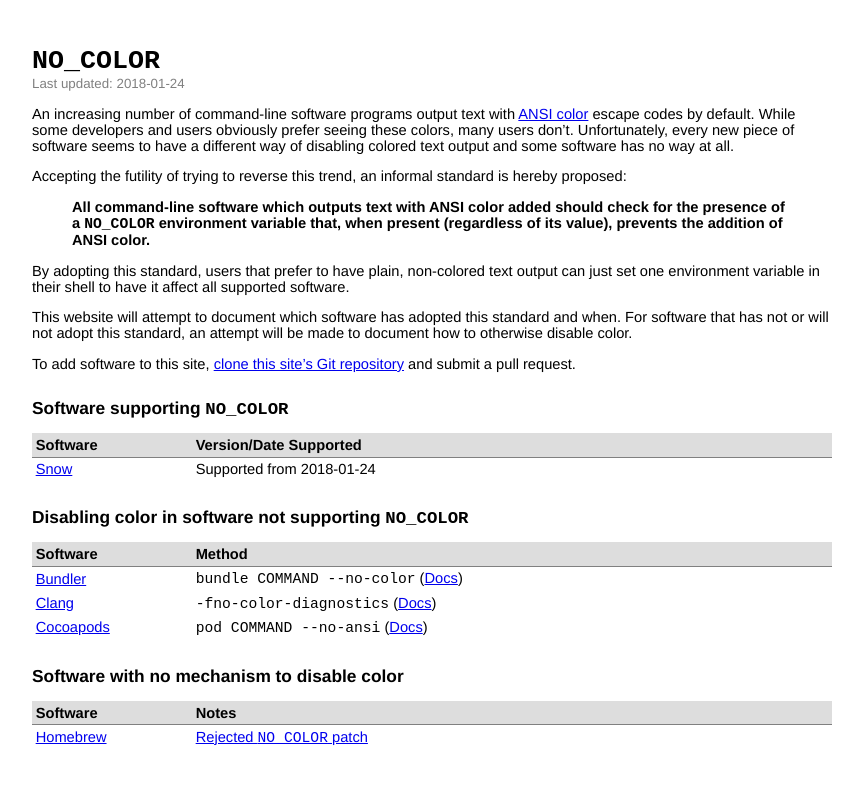
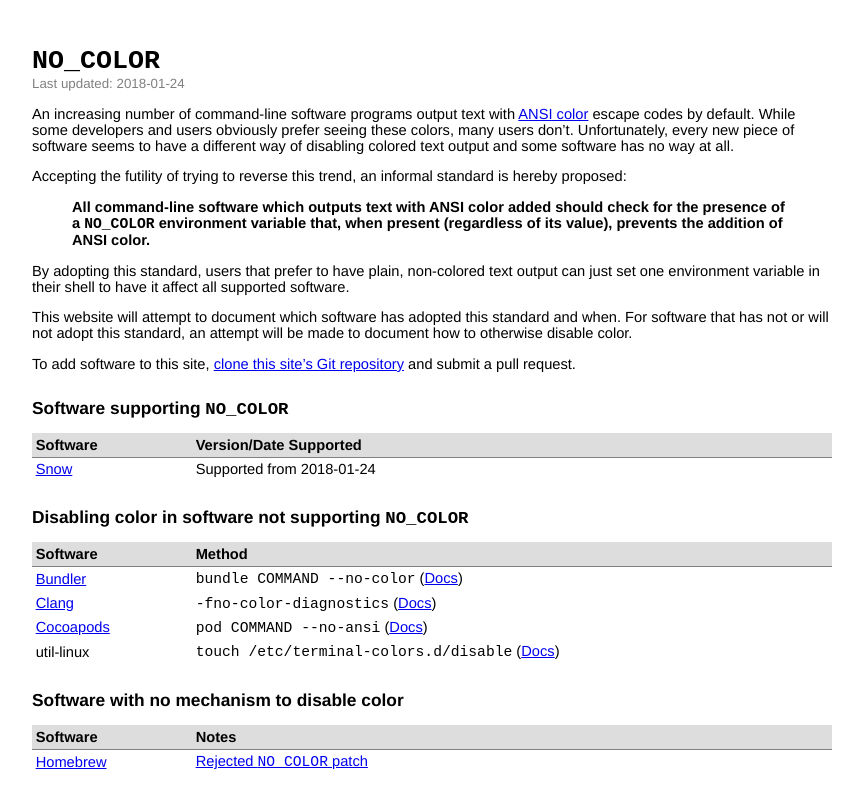
Before and after one commit to jcs/no_color, a Jekyll site: the page built from index.md, in a window 1280 px wide. Shown: the top 808 px of the page, without its empty margins (208-1071 px from the left). Built offline with Jekyll 4.4.1, drawn with Linux system fonts in a browser that asks for light colours; our own code applies the rules of GitHub Pages for plain Markdown files.

Commit message:
util-linux
The util-linux collection of tools checks a centralized file for color
information, as described in [the author's
blog](http://karelzak.blogspot.com/2014/04/terminal-colorsd.html).

This affects many utilities on GNU/Linux such as dmesg, cfdisk, cal,
fdisk, and sfdisk.

```diff
--- a/index.md
+++ b/index.md
@@ -47,6 +47,7 @@ and submit a pull request.
 | [Bundler](https://bundler.io/) | `bundle COMMAND --no-color` ([Docs](https://bundler.io/v1.15/man/bundle.1.html)) |
 | [Clang](https://clang.llvm.org/) | `-fno-color-diagnostics` ([Docs](https://clang.llvm.org/docs/UsersManual.html#formatting-of-diagnostics)) |
 | [Cocoapods](https://cocoapods.org/) | `pod COMMAND --no-ansi` ([Docs](https://guides.cocoapods.org/terminal/commands.html#pod_install)) |
+| util-linux | `touch /etc/terminal-colors.d/disable` ([Docs](http://man7.org/linux/man-pages/man5/terminal-colors.d.5.html)) |
 {: rules="groups"}
 
 ## Software with no mechanism to disable color
```
